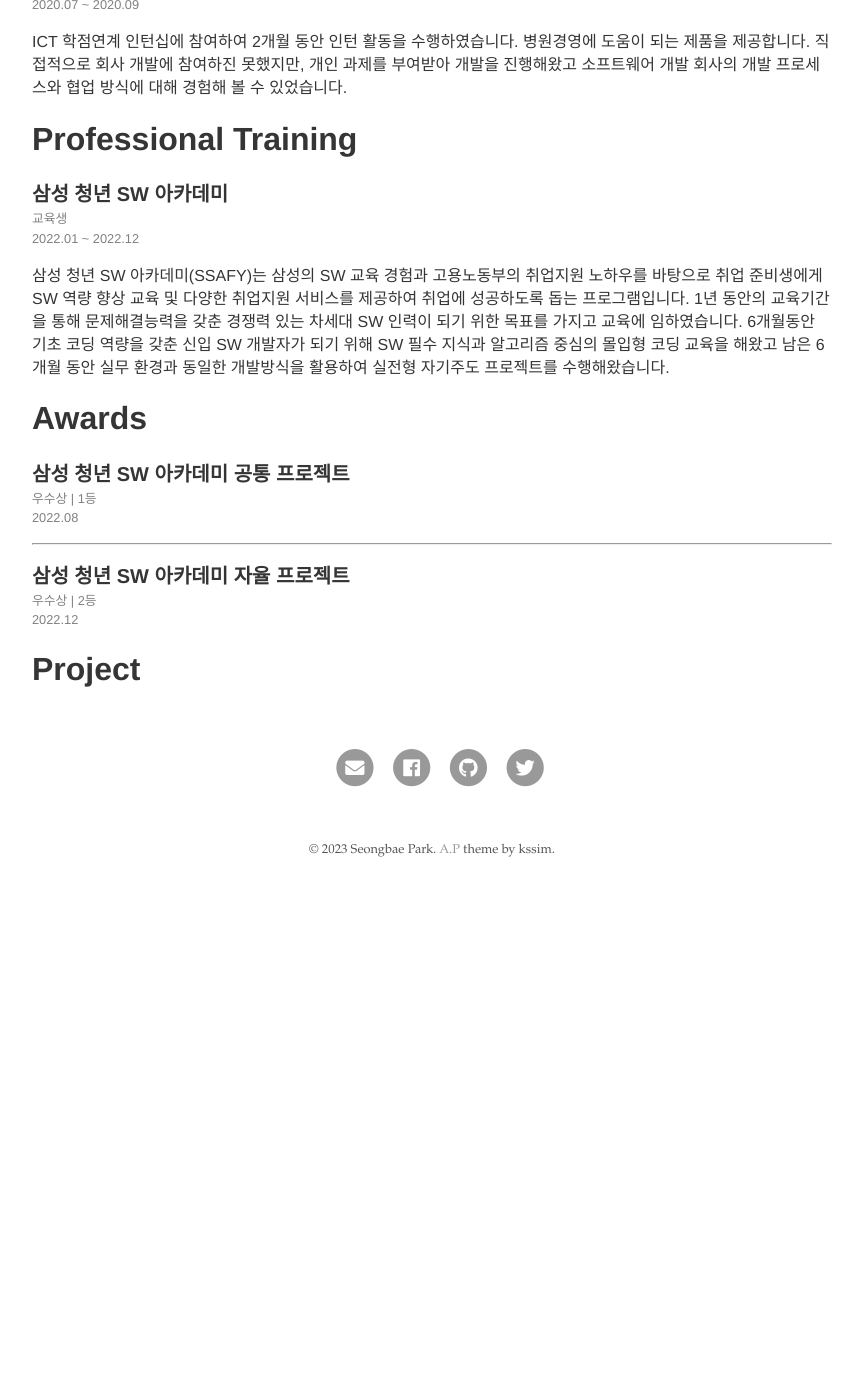
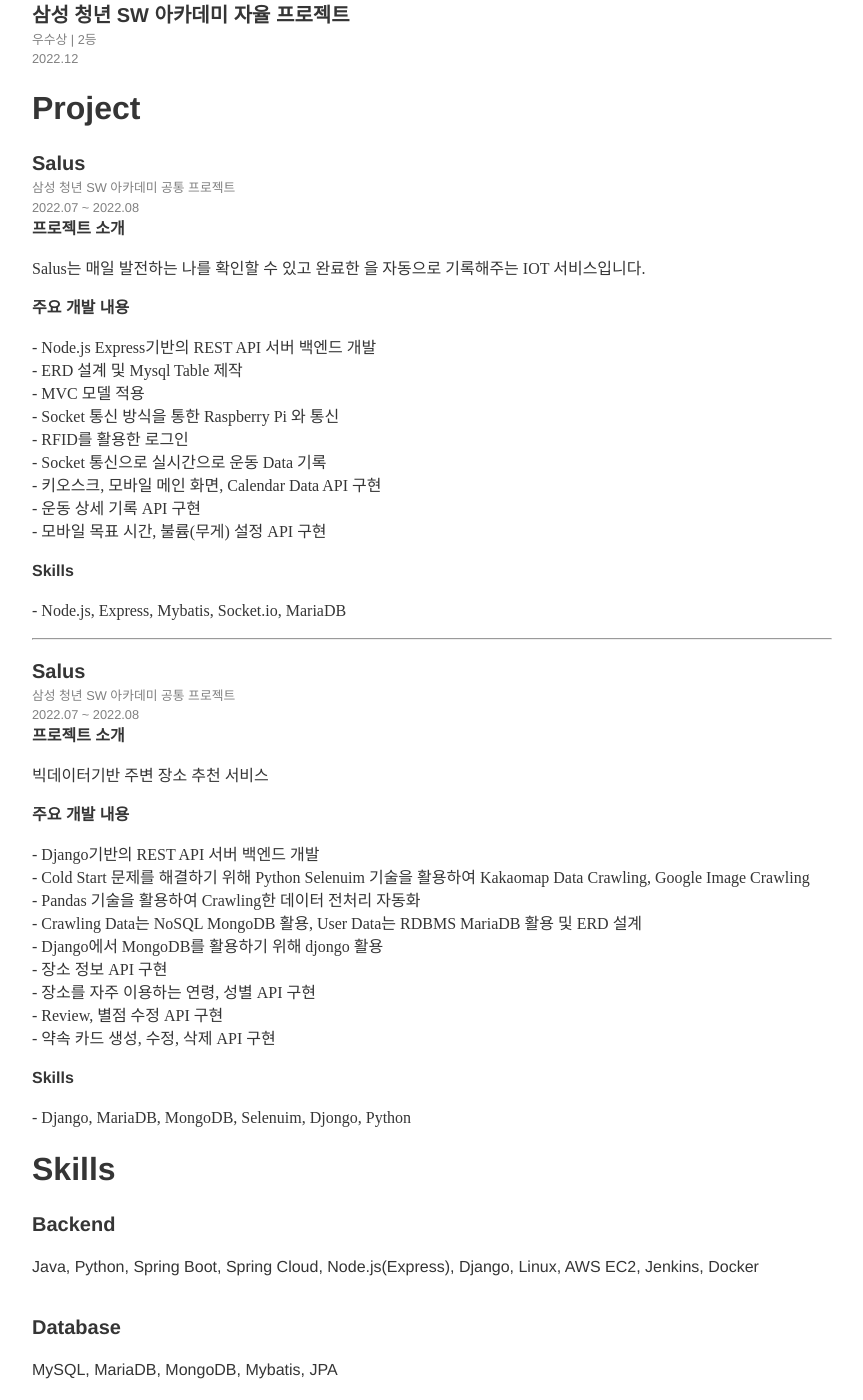
Before and after one commit to Sungbae95/Sungbae95.github.io, a Jekyll site: the page built from index.md, in a window 1280 px wide and 1400 px high, scrolled down 1288 px. Shown: the whole window, without its empty margins (208-1071 px from the left). Built offline with Jekyll 4.4.1, drawn with Linux system fonts in a browser that asks for light colours; some web fonts are replaced; before the commit the page ends 2181 px from its top, so only the background shows below that; some of the changed text lies outside the part shown.

Commit message:
update. Project 소개 작성

```diff
--- a/index.md
+++ b/index.md
@@ -20,36 +20,7 @@
 <span style="font-size:80%; color:gray"> 2014.03 ~ 2021.02 <br/> 컴퓨터 공학과 <br/>3.24 / 4.5 </span>
 
 
-# Skills
-
-<span style="font-size:125%"> <b>Language</b> </span> <br/>
-<p style="line-height:23px">
-Java, Python
-</p>
-<br/>
-<span style="font-size:125%"> <b>Backend</b> </span> <br/>
-<p style="line-height:23px">
-Spring Boot, Spring Cloud, Node.js(Express), Django
-</p>
-<br/>
-<span style="font-size:125%"> <b>Database</b> </span> <br/>
-<p style="line-height:23px">
-MySQL, MariaDB, MongoDB, Mybatis, JPA
-</p>
-<br/>
-<span style="font-size:125%"> <b>DevOps</b> </span> <br/>
-<p style="line-height:23px">
-Linux, AWS EC2, Jenkins, Docker
-</p>
-<br/>
-<span style="font-size:125%"> <b>Tools</b> </span> <br/>
-<p style="line-height:23px">
-Git, Github, Postman, VSCode, Intellij, Jira, Eclipse
-</p>
-
-
 # Career
-
 <span style="font-size:125%"> <b>(주) 메디아이젠트</b> </span> <br/>
 <span style="font-size:80%; color:gray"> 인턴 | SW 개발 부서 <br/> 2020.07 ~ 2020.09 </span>
 <p style="line-height:23px">
@@ -60,9 +31,6 @@
 
 
 # Professional Training
-
-
-
 <span style="font-size:125%"> <b>삼성 청년 SW 아카데미</b> </span> <br/>
 <span style="font-size:80%; color:gray"> 교육생 <br/> 2022.01 ~ 2022.12  </span>
 <p style="line-height:23px">
@@ -75,9 +43,6 @@
 
 
 # Awards
-
-
-
 <span style="font-size:125%"> <b>삼성 청년 SW 아카데미 공통 프로젝트</b> </span> <br/>
 <span style="font-size:80%; color:gray"> 우수상 | 1등 <br/> 2022.08  </span>
 
@@ -88,3 +53,66 @@
 
 
 # Project
+<span style="font-size:125%"> <b>Salus</b> </span> <br/>
+<span style="font-size:80%; color:gray"> 삼성 청년 SW 아카데미 공통 프로젝트<br/> 2022.07 ~ 2022.08  </span> <br/>
+<span style="font-size:100%"> <b>프로젝트 소개</b> </span> <br/>
+<p style="line-height:23px; font-family: nanumsquare;">
+  Salus는 매일 발전하는 나를 확인할 수 있고 완료한 을 자동으로 기록해주는 IOT 서비스입니다.
+</p>
+<span style="font-size:100%"> <b>주요 개발 내용</b> </span> <br/>
+<p style="line-height:23px; font-family: nanumsquare;">
+  - Node.js Express기반의 REST API 서버 백엔드 개발 <br/>
+  - ERD 설계 및 Mysql Table 제작 <br/>
+  - MVC 모델 적용 <br/>
+  - Socket 통신 방식을 통한 Raspberry Pi 와 통신 <br/>
+  - RFID를 활용한 로그인 <br/>
+  - Socket 통신으로 실시간으로 운동 Data 기록 <br/>
+  - 키오스크, 모바일 메인 화면, Calendar Data API 구현<br/>
+  - 운동 상세 기록 API 구현<br/>
+  - 모바일 목표 시간, 불륨(무게) 설정 API 구현<br/>
+</p>
+<span style="font-size:100%"> <b>Skills</b> </span> <br/>
+<p style="line-height:23px; font-family: nanumsquare;">
+  - Node.js, Express, Mybatis, Socket.io, MariaDB <br/>
+</p>
+
+------
+
+<span style="font-size:125%"> <b>Salus</b> </span> <br/>
+<span style="font-size:80%; color:gray"> 삼성 청년 SW 아카데미 공통 프로젝트<br/> 2022.07 ~ 2022.08  </span> <br/>
+<span style="font-size:100%"> <b>프로젝트 소개</b> </span> <br/>
+<p style="line-height:23px; font-family: nanumsquare;">
+  빅데이터기반 주변 장소 추천 서비스
+</p>
+<span style="font-size:100%"> <b>주요 개발 내용</b> </span> <br/>
+<p style="line-height:23px; font-family: nanumsquare;">
+  - Django기반의 REST API 서버 백엔드 개발 <br/>
+  - Cold Start 문제를 해결하기 위해 Python Selenuim 기술을 활용하여 Kakaomap Data Crawling, Google Image Crawling <br/>
+  - Pandas 기술을 활용하여 Crawling한 데이터 전처리 자동화 <br/>
+  - Crawling Data는 NoSQL MongoDB 활용, User Data는 RDBMS MariaDB 활용 및 ERD 설계<br/>
+  - Django에서 MongoDB를 활용하기 위해 djongo 활용 <br/>
+  - 장소 정보 API 구현  <br/>
+  - 장소를 자주 이용하는 연령, 성별 API 구현<br/>
+  - Review, 별점 수정 API 구현 <br/>
+  - 약속 카드 생성, 수정, 삭제 API 구현 <br/>
+</p>
+<span style="font-size:100%"> <b>Skills</b> </span> <br/>
+<p style="line-height:23px; font-family: nanumsquare;">
+  - Django, MariaDB, MongoDB, Selenuim, Djongo, Python <br/>
+</p>
+
+# Skills
+<span style="font-size:125%"> <b>Backend</b> </span> <br/>
+<p style="line-height:23px">
+Java, Python, Spring Boot, Spring Cloud, Node.js(Express), Django, Linux, AWS EC2, Jenkins, Docker
+</p>
+<br/>
+<span style="font-size:125%"> <b>Database</b> </span> <br/>
+<p style="line-height:23px">
+MySQL, MariaDB, MongoDB, Mybatis, JPA
+</p>
+<br/>
+<span style="font-size:125%"> <b>Tools</b> </span> <br/>
+<p style="line-height:23px">
+Git, Github, Postman, VSCode, Intellij, Jira, Eclipse
+</p>
```
